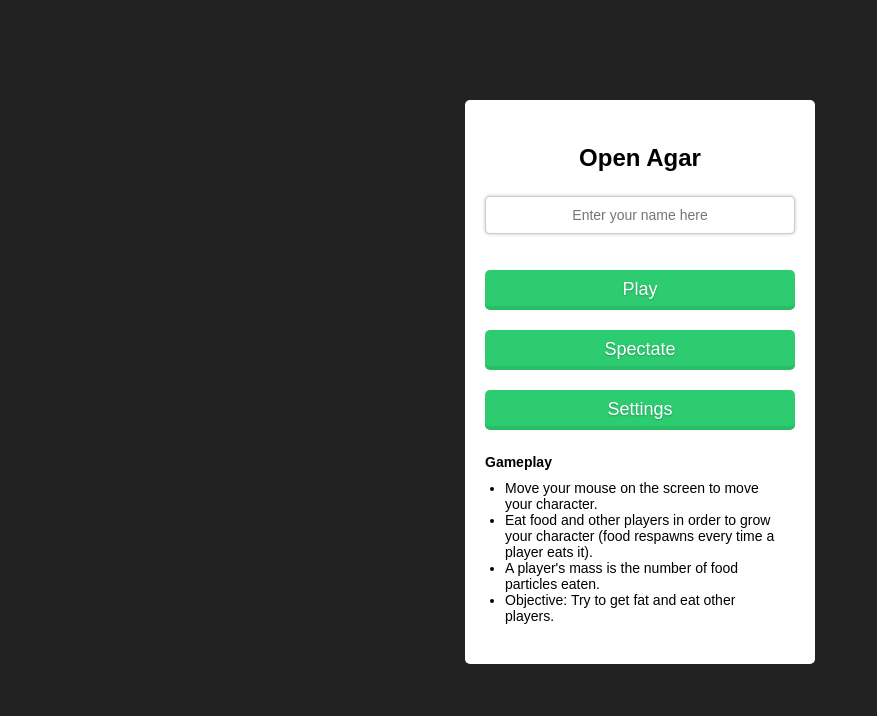
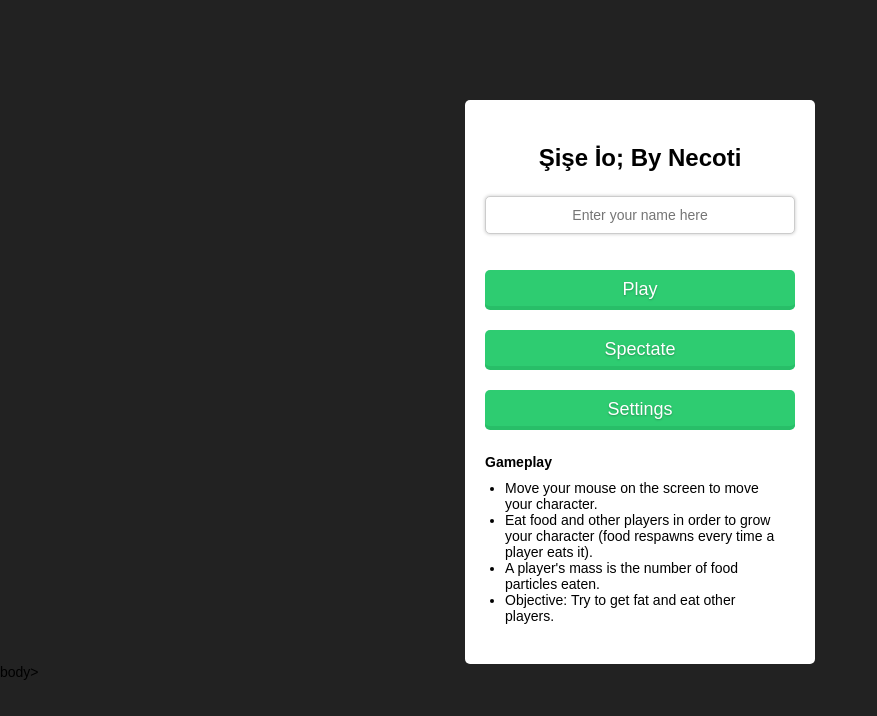
Before and after one commit to Necito/Agar-clone-closed-, a website built with webpack: page src/client/index.html in a window 1280 px wide. Shown: the whole page, without its empty margins (0-877 px from the left). Built offline with nearby package versions, Linux system fonts and the light colour scheme.

Commit message:
Update index.html

```diff
--- a/src/client/index.html
+++ b/src/client/index.html
@@ -3,7 +3,7 @@
 <head>
     <!-- Meta Properties -->
     <meta charset="UTF-8">
-    <title>Open Agar</title>
+    <title>Şişe İo</title>
     <meta name="viewport" content="width=device-width, initial-scale=1.0, maximum-scale=1.0, minimum-scale=1.0, user-scalable=no">
     <!-- CSS -->
     <link rel="stylesheet" href="css/main.css" />
@@ -26,7 +26,7 @@
     </div>
     <div id="startMenuWrapper">
         <div id="startMenu">
-            <p>Open Agar</p>
+            <p>Şişe İo; By Necoti</p>
             <input type="text" tabindex="0" autofocus placeholder="Enter your name here" id="playerNameInput" maxlength="25" />
             <b class="input-error">Nick must be alphanumeric characters only!</b>
             <br />
```
